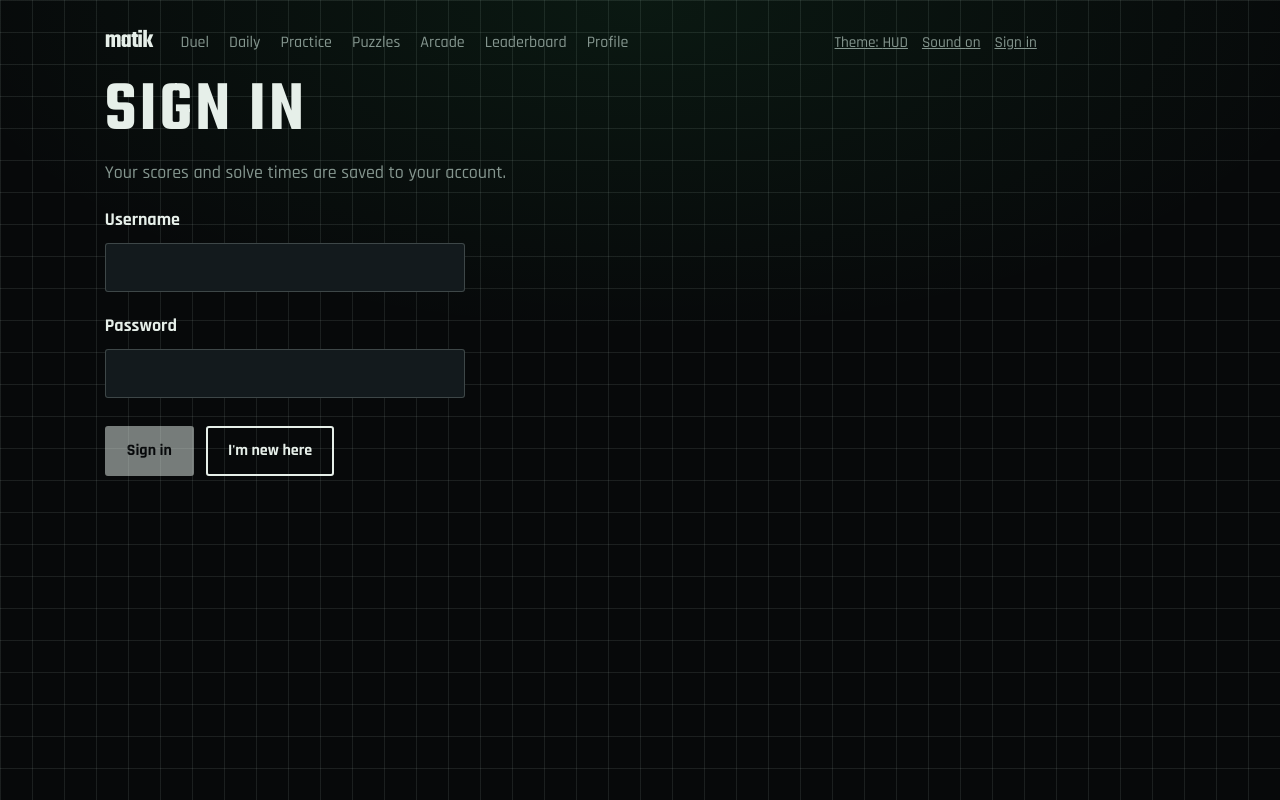
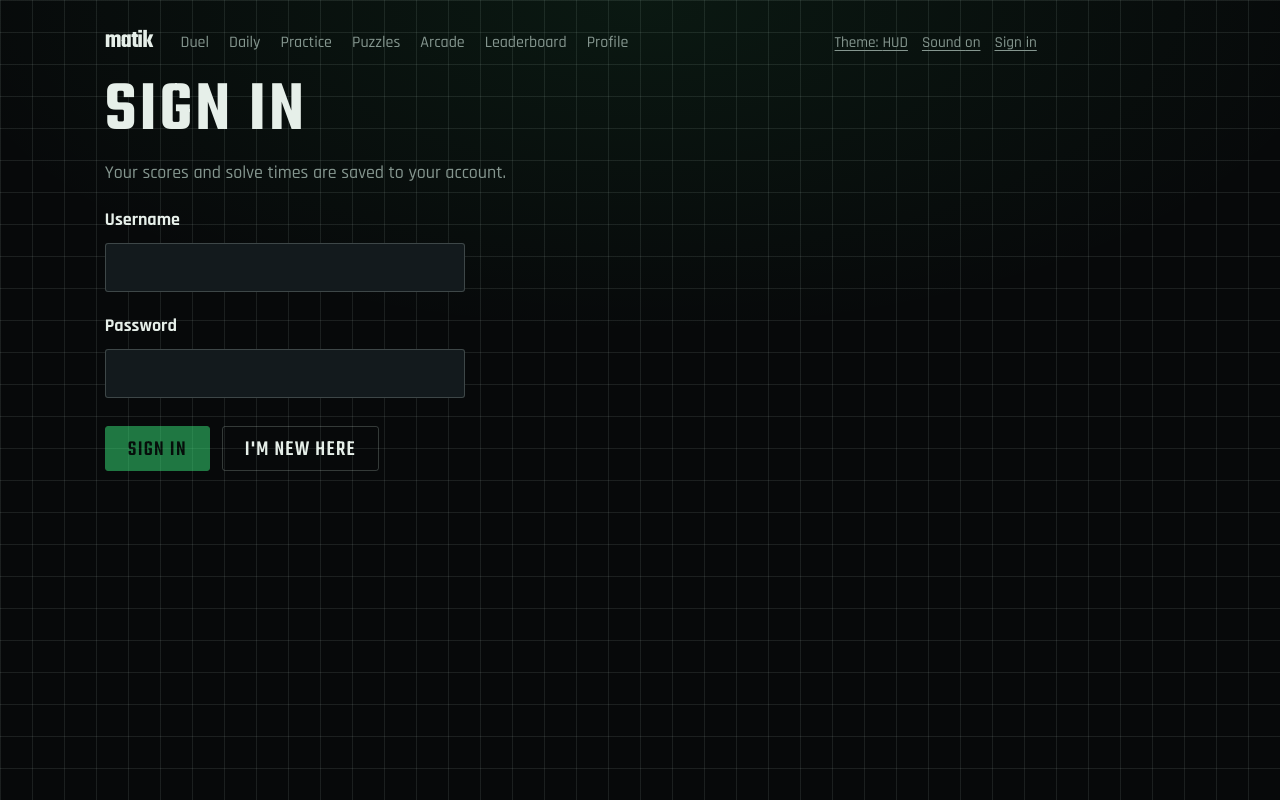
Before and after one commit to Himanshu-2005-code/mathlete-arena, a Next.js app in the folder web/: page /auth in a window 1280 px wide. Built offline with nearby package versions, Linux system fonts and the light colour scheme; no server answers.

Commit message:
Restyle buttons with a signal-green fill, glow and hover sheen

```diff
--- a/web/src/app/hud.css
+++ b/web/src/app/hud.css
@@ -153,3 +153,91 @@
 :root:not([data-theme]) .entry {
   border-bottom-color: var(--grid);
 }
+
+/* ---------- Buttons ----------
+   Signal-green primary with a sheen that sweeps across on hover; outlined
+   secondary; red for danger. */
+
+:root:not([data-theme]) .btn {
+  position: relative;
+  overflow: hidden;
+  font-family: var(--font-display);
+  font-size: 1.35rem;
+  font-weight: 500;
+  letter-spacing: 0.06em;
+  text-transform: uppercase;
+  line-height: 1;
+  padding: 12px 22px 10px;
+  border: 1px solid var(--accent);
+  background: var(--accent);
+  color: #04130a;
+  transition: box-shadow 160ms ease, background 160ms ease, color 160ms ease;
+}
+
+:root:not([data-theme]) .btn:hover:not(:disabled) {
+  background: #5cf092;
+  border-color: #5cf092;
+  box-shadow: var(--glow);
+}
+
+:root:not([data-theme]) .btn::after {
+  content: "";
+  position: absolute;
+  inset: 0;
+  transform: translateX(-120%) skewX(-20deg);
+  background: linear-gradient(90deg, transparent, rgba(255, 255, 255, 0.35), transparent);
+  pointer-events: none;
+}
+
+:root:not([data-theme]) .btn:hover:not(:disabled)::after {
+  animation: hud-sheen 700ms ease-out;
+}
+
+:root:not([data-theme]) .btn.ghost {
+  background: transparent;
+  border-color: var(--grid-strong);
+  color: var(--ink);
+}
+
+:root:not([data-theme]) .btn.ghost:hover:not(:disabled) {
+  background: rgba(57, 230, 122, 0.08);
+  border-color: var(--accent);
+  color: var(--accent);
+  box-shadow: none;
+}
+
+:root:not([data-theme]) .btn.ghost::after {
+  background: linear-gradient(90deg, transparent, rgba(57, 230, 122, 0.25), transparent);
+}
+
+:root:not([data-theme]) .btn.danger:not(.ghost) {
+  background: var(--margin-red);
+  border-color: var(--margin-red);
+  color: #fff;
+}
+
+:root:not([data-theme]) .btn.ghost.danger {
+  color: var(--margin-red);
+  border-color: rgba(255, 77, 61, 0.5);
+}
+
+:root:not([data-theme]) .btn.ghost.danger:hover:not(:disabled) {
+  background: rgba(255, 77, 61, 0.1);
+  border-color: var(--margin-red);
+  color: var(--margin-red);
+}
+
+:root:not([data-theme]) .linkish,
+:root:not([data-theme]) a {
+  text-underline-offset: 3px;
+}
+
+:root:not([data-theme]) main a:not(.btn):not(.plain-link):hover {
+  color: var(--accent);
+}
+
+@keyframes hud-sheen {
+  to {
+    transform: translateX(120%) skewX(-20deg);
+  }
+}
```
